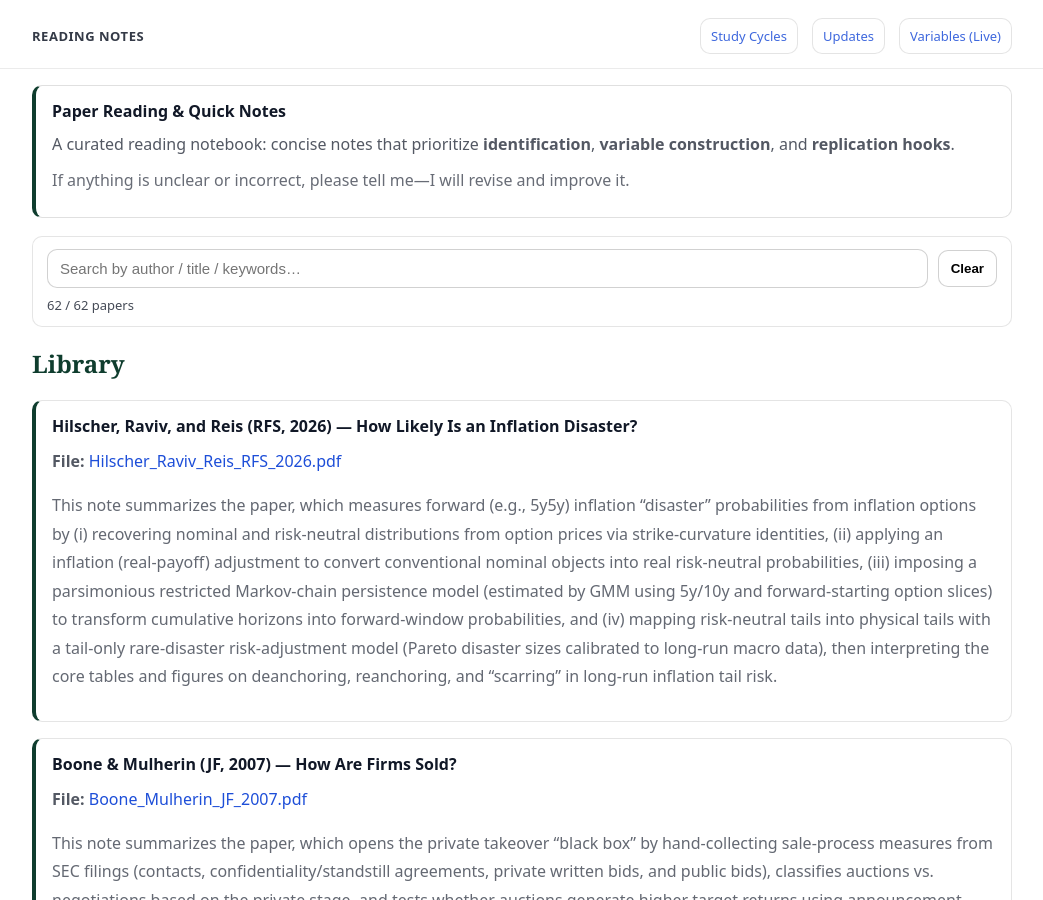
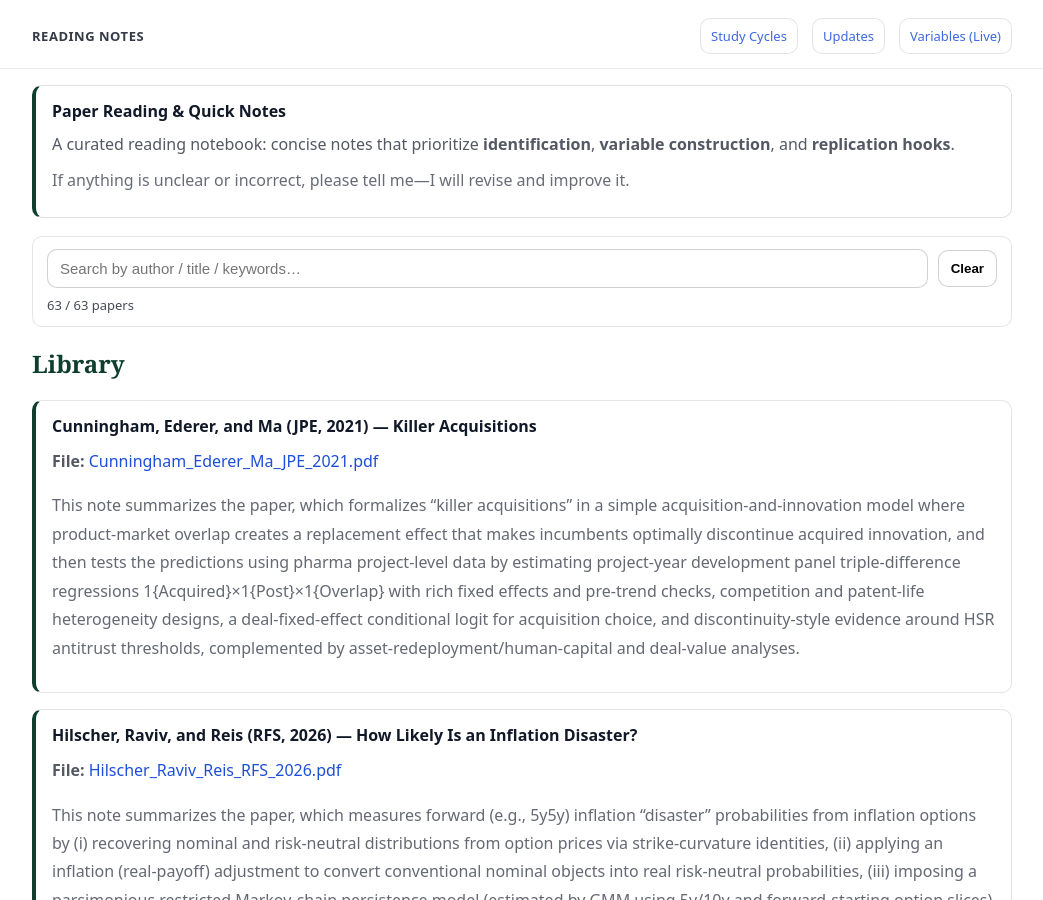
Before and after one commit to yaxinzn/study-archive, a Jekyll site: the page built from reading/index.md, in a window 1280 px wide and 900 px high. Shown: the whole window, without its empty margins (118-1161 px from the left). Built offline with Jekyll 4.4.1, drawn with Linux system fonts in a browser that asks for light colours.

Commit message:
Reading: add/update Cunningham_Ederer_Ma_JPE_2021.pdf

```diff
--- a/_data/reading.yml
+++ b/_data/reading.yml
@@ -1,3 +1,8 @@
+- title: "Cunningham, Ederer, and Ma (JPE, 2021) — Killer Acquisitions"
+  file: "Cunningham_Ederer_Ma_JPE_2021.pdf"
+  desc: "
+This note summarizes the paper, which formalizes “killer acquisitions” in a simple acquisition-and-innovation model where product-market overlap creates a replacement effect that makes incumbents optimally discontinue acquired innovation, and then tests the predictions using pharma project-level data by estimating project-year development panel triple-difference regressions 1{Acquired}×1{Post}×1{Overlap} with rich fixed effects and pre-trend checks, competition and patent-life heterogeneity designs, a deal-fixed-effect conditional logit for acquisition choice, and discontinuity-style evidence around HSR antitrust thresholds, complemented by asset-redeployment/human-capital and deal-value analyses."
+
 - title: "Hilscher, Raviv, and Reis (RFS, 2026) — How Likely Is an Inflation Disaster?"
   file: "Hilscher_Raviv_Reis_RFS_2026.pdf"
   desc: "
```
Also changed, not shown: 1 other file.
